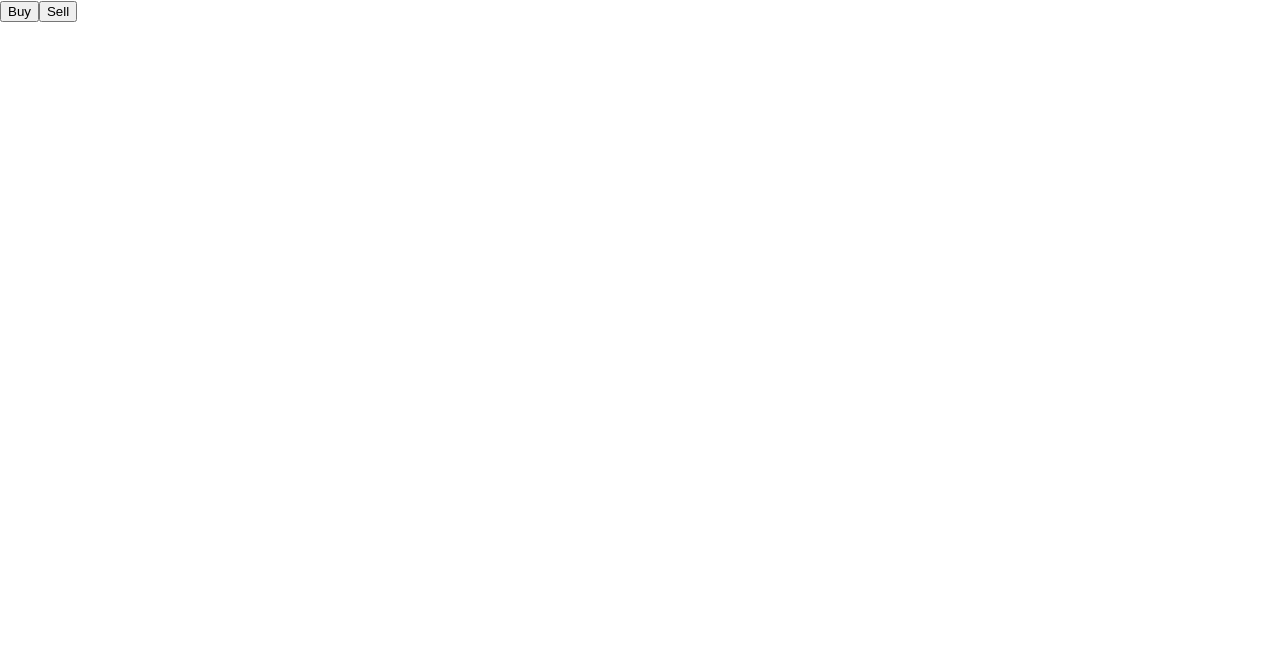
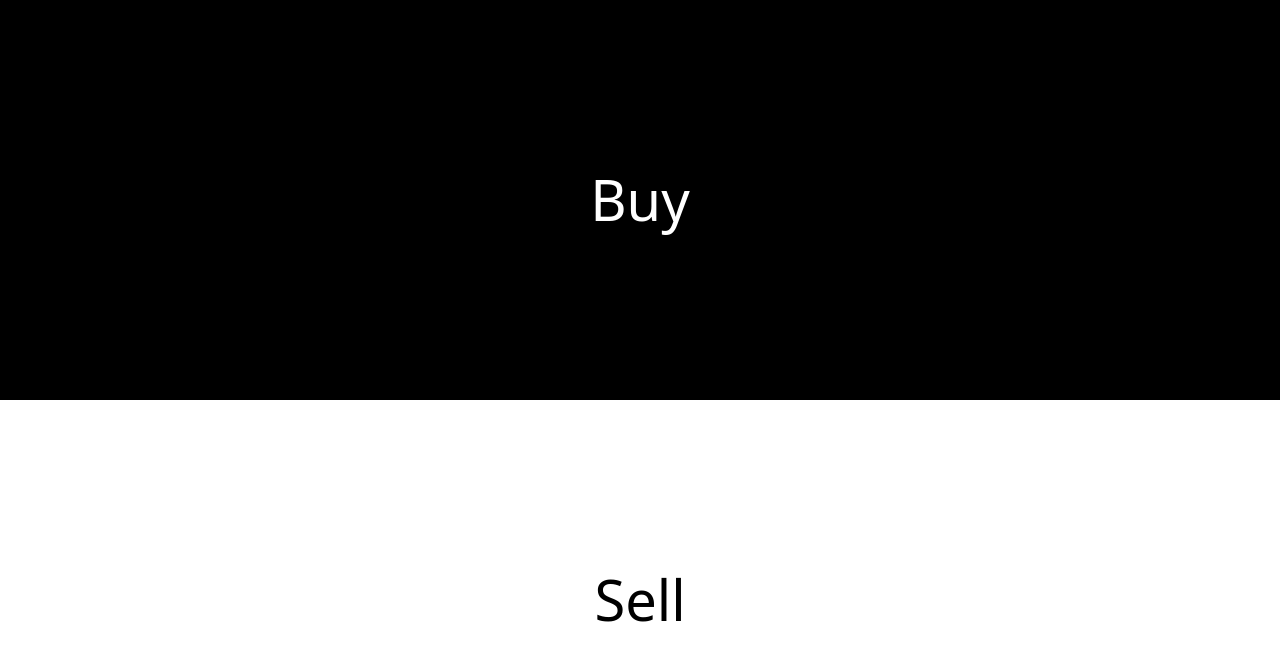
Before and after one commit to dev007z/cex-app-1, a React (Create React App) app: page / in a window 1280 px wide. Shown: the top 660 px of the page. Built offline with nearby package versions, Linux system fonts and the light colour scheme.

Commit message:
split screen style style buy/sell buttons

```diff
--- a/src/App.css
+++ b/src/App.css
@@ -1,38 +1,32 @@
-.App {
+ /* Split the screen in half */
+.split {
+  height: 50%;
+  width: 100%;
+  position: fixed;
+  z-index: 1;
+  left: 0;
+  overflow-x: hidden;
+  padding: 0px;
+  cursor: pointer;
+}
+
+/* Control the left side */
+.top {
+  top: 0;
+  background-color: #000;
+}
+
+/* Control the right side */
+.bottom {
+  bottom: 0;
+  background-color: #fff;
+}
+
+/* If you want the content centered horizontally and vertically */
+.centered {
+  position: absolute;
+  top: 50%;
+  left: 50%;
+  transform: translate(-50%, -50%);
   text-align: center;
 }
-
-.App-logo {
-  height: 40vmin;
-  pointer-events: none;
-}
-
-@media (prefers-reduced-motion: no-preference) {
-  .App-logo {
-    animation: App-logo-spin infinite 20s linear;
-  }
-}
-
-.App-header {
-  background-color: #282c34;
-  min-height: 100vh;
-  display: flex;
-  flex-direction: column;
-  align-items: center;
-  justify-content: center;
-  font-size: calc(10px + 2vmin);
-  color: white;
-}
-
-.App-link {
-  color: #61dafb;
-}
-
-@keyframes App-logo-spin {
-  from {
-    transform: rotate(0deg);
-  }
-  to {
-    transform: rotate(360deg);
-  }
-}
--- a/src/components/HomeScreen.js
+++ b/src/components/HomeScreen.js
@@ -1,4 +1,5 @@
 import React, { Component } from "react";
+import "../App.css";
 
 class HomeScreen extends Component {
     state = {
@@ -16,25 +17,21 @@ class HomeScreen extends Component {
             isBuySelected: false,
         });
     };
-
     render() {
-        const { isBuySelected } = this.state;
 
         return (
             <div className="home-screen">
+                <link rel="stylesheet" href="https://cdn.jsdelivr.net/npm/bootstrap@5.3.0/dist/css/bootstrap.min.css" />
                 <div className="buy-sell-container">
-                    <button
-                        className={isBuySelected ? "active" : ""}
-                        onClick={this.handleBuyClick}
-                    >
-                        Buy
-          </button>
-                    <button
-                        className={!isBuySelected ? "active" : ""}
-                        onClick={this.handleSellClick}
-                    >
-                        Sell
-          </button>
+                    <div className="split top" onClick={this.handleBuyClick}>
+                        <h1 className="display-4 centered text-white">Buy</h1>
+                    </div>
+
+                    <div className="split bottom" onClick={this.handleSellClick}>
+                        <h1 className="display-4 centered text-black">Sell</h1>
+                    </div>
+
+
                 </div>
             </div>
         );
```
